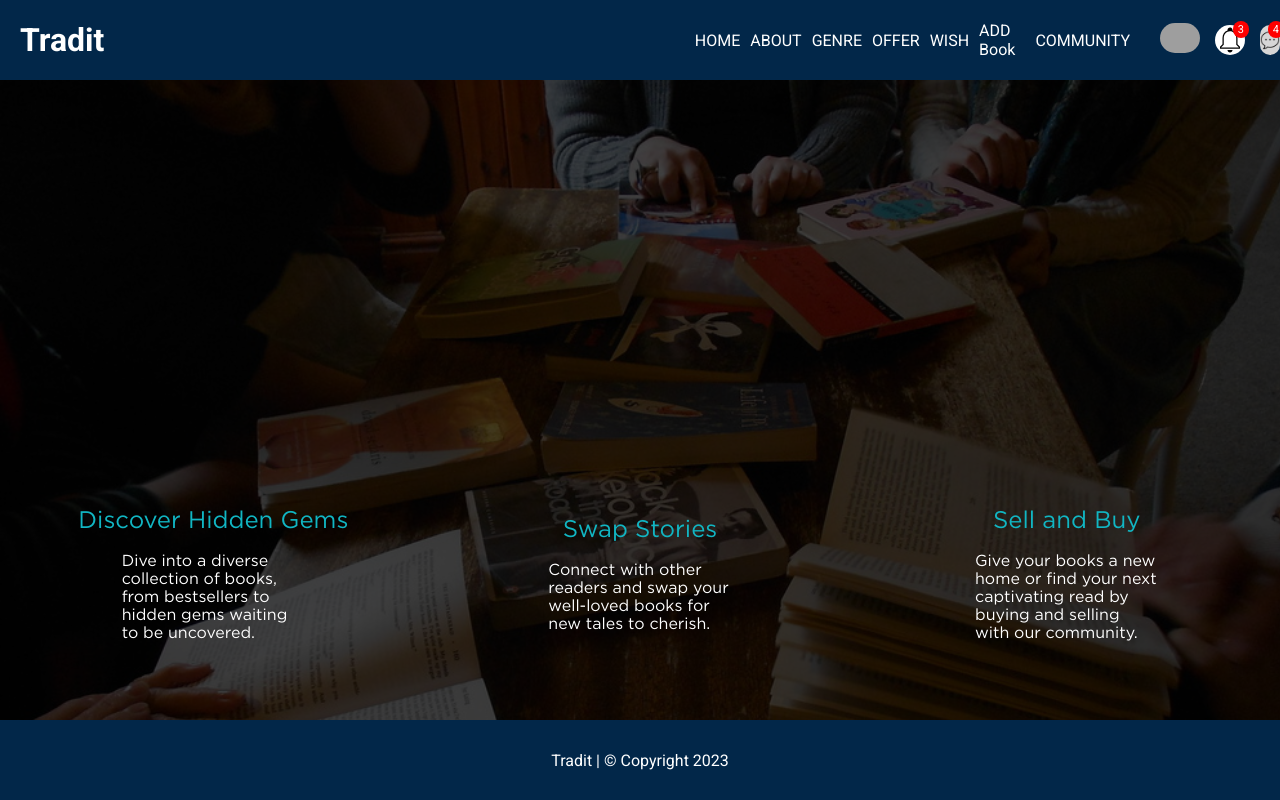
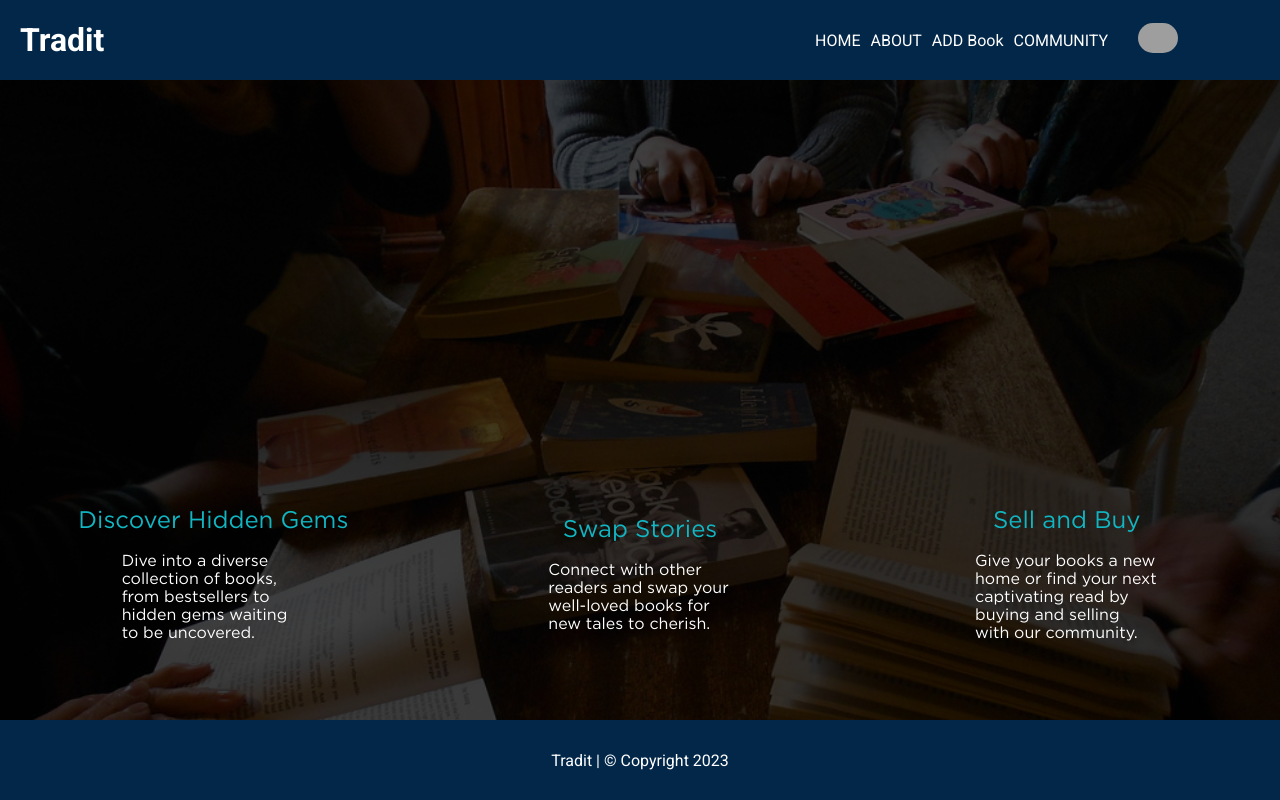
Before and after one commit to Julesntizimira/Tradit, a Flask app: page /about in a window 1280 px wide. Run offline with Flask 3, Linux system fonts and the light colour scheme; parts of the project's set-up code (start-up, migrations or seed data) failed here and were passed over; some libraries are stand-ins or nearby versions; grey boxes are pictures that could not be loaded.

Commit message:
adjust dashboard template

```diff
--- a/webdynamic/templates/dashboard.html
+++ b/webdynamic/templates/dashboard.html
@@ -37,9 +37,6 @@
         <div class="bar">
             <div class="home"><a href="{{ url_for('app_pages.dashboard') }}">HOME</a></div>
             <div class="about"><a href="{{ url_for('app_pages.about') }}">ABOUT</a></div>
-            <div class="about"><a href="{{ url_for('app_pages.about') }}">GENRE</a></div>
-            <div class="about"><a href="{{ url_for('app_pages.about') }}">OFFER</a></div>
-            <div class="about"><a href="{{ url_for('app_pages.about') }}">WISH</a></div>
             <div class="about"><a href="{{ url_for('app_pages.registerbook') }}">ADD Book</a></div>
             <div class="about"><a href="{{ url_for('app_pages.users') }}">COMMUNITY</a></div>
             <div class="profile-pic">
@@ -47,14 +44,6 @@
               <img src="../static/images/{{ current_user.id }}.jpg" alt="">
               {% endif %}
               <div class="tooltip"><a class="logout" href="{{ url_for('app_pages.logout') }}">Logout</a></div>
-            </div>
-            <div class="notification-bar">
-                <img src="../static/icons/notifications.svg" alt="">
-                <div class="notifications-count">3</div>
-            </div>
-            <div class="message-bar">
-                <img src="../static/icons/icons8-message-50 (1).png" alt="">
-                <div class="messages-count">4</div>
             </div>
         </div>
       </header>
@@ -149,7 +138,7 @@
         <script type="text/javascript">
 
         const gridContainers = document.querySelectorAll('.grid-container');
-        const scrollSpeed = 0.1; // Adjust this value to control the speed
+        const scrollSpeed = 0.1; // control the speed
 
         function handleWheel(event) {
           const gridRow = event.currentTarget.querySelector('.grid-row');
@@ -163,7 +152,7 @@
 
         function slideLeft(gridRow) {
           const firstItem = gridRow.firstElementChild;
-          const offset = (firstItem.offsetWidth + 50) * scrollSpeed; // Adjust speed here
+          const offset = (firstItem.offsetWidth + 50) * scrollSpeed; // Adjusting speed here
           gridRow.style.transform = `translateX(-${offset}px)`;
           gridRow.appendChild(firstItem);
         }
```
Also changed, not shown: 2 other files.
